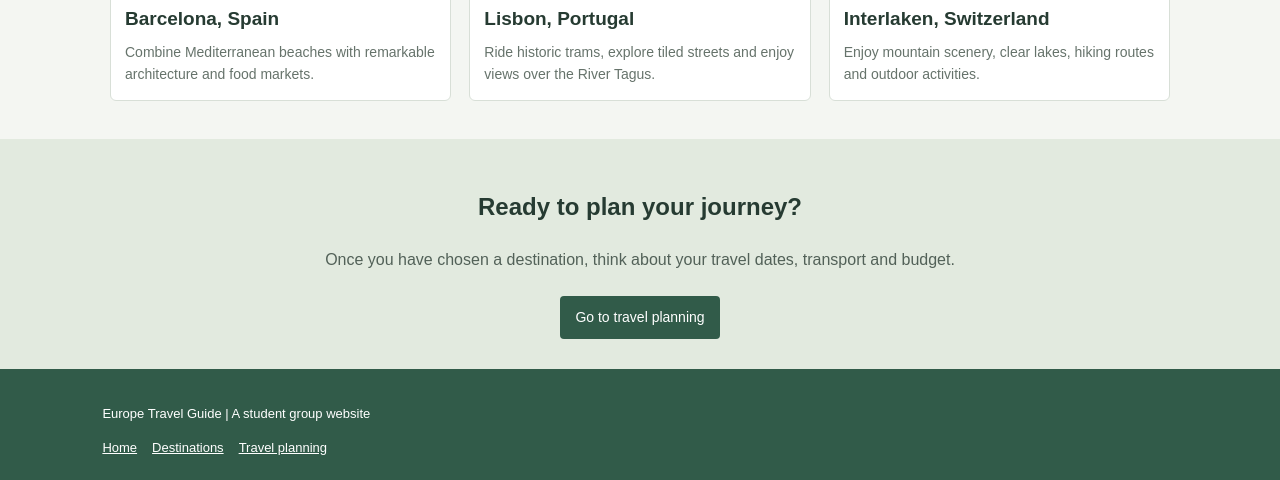
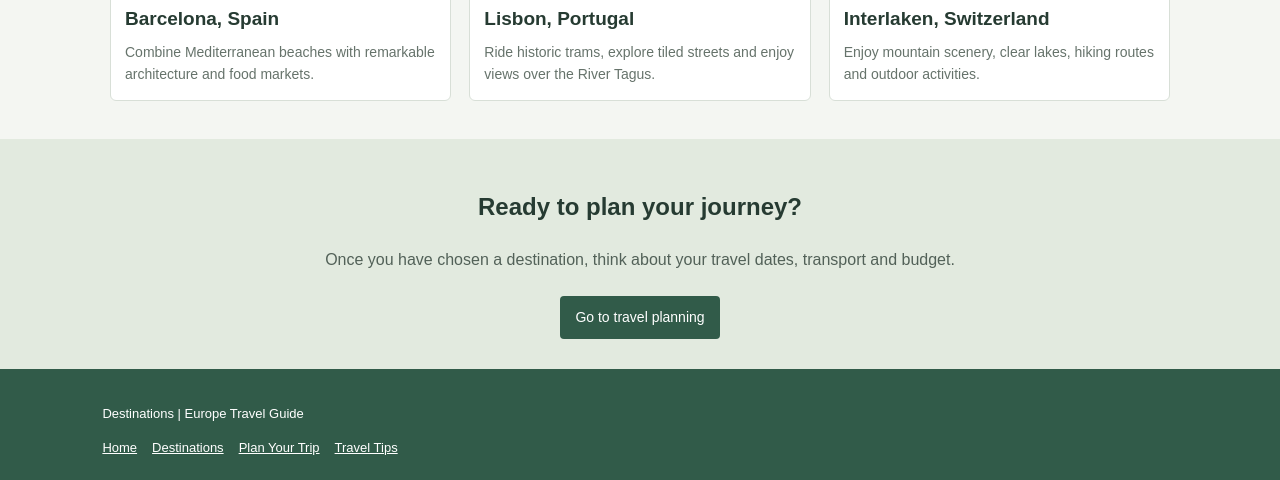
Before and after one commit to kevin777C/CS4012-Project, a plain HTML site: page destinations.html in a window 1280 px wide. Shown: the part 1172-1652 px from the top of the page. Drawn offline with Linux system fonts and the light colour scheme.

Commit message:
Update destinations.html

```diff
--- a/destinations.html
+++ b/destinations.html
@@ -106,8 +106,8 @@ footer a{color:white;margin-right:15px}
 </div></section>
 </main>
 <footer>
-<p>Europe Travel Guide | A student group website</p>
-<a href="index.html">Home</a><a href="destinations.html">Destinations</a><a href="planning.html">Travel planning</a>
+<p> Destinations | Europe Travel Guide</p>
+<a href="index.html">Home</a><a href="destinations.html">Destinations</a><a href="planning.html">Plan Your Trip</a><a href="tips.html">Travel Tips</a>
 </footer>
 <script src="js/destinations.js"></script>
 </body>
```
